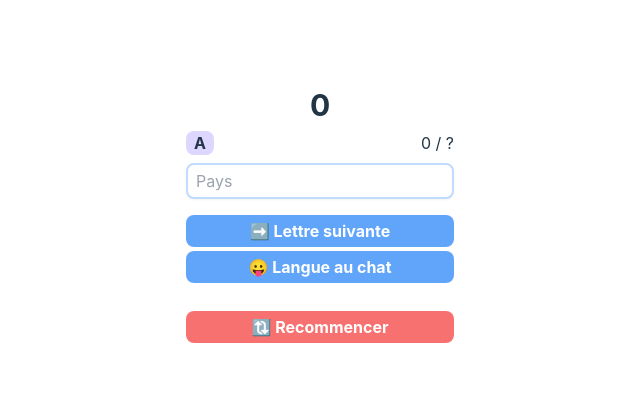
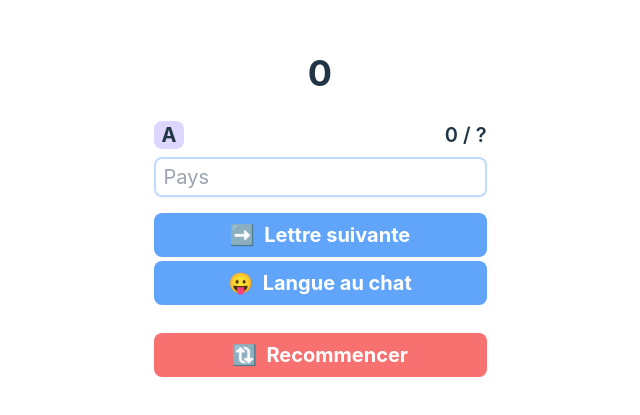
Before and after one commit to lgaroche/quiz-pays, a React (Vite) app: page / in a window 1280 px wide. Shown: the part 185-600 px from the top of the page, without its empty margins (320-960 px from the left). Built offline with nearby package versions, Linux system fonts and the light colour scheme.

Commit message:
ui: bigger

```diff
--- a/index.html
+++ b/index.html
@@ -3,7 +3,7 @@
   <head>
     <meta charset="UTF-8" />
     <link rel="manifest" href="/manifest.webmanifest" />
-    <meta name="viewport" content="width=device-width, initial-scale=1.0" />
+    <meta name="viewport" content="width=device-width, initial-scale=1.0, user-scalable=no" />
     <title>Trouve les pays</title>
   </head>
   <body>
--- a/src/App.tsx
+++ b/src/App.tsx
@@ -24,19 +24,19 @@ function App() {
 
   return (
     <div className='flex flex-col space-y-2'>
-      <h1 className="text-3xl font-bold">
+      <h1 className="text-4xl font-bold mb-5">
         {score}
       </h1>
       {
         currentLetter && <>
-          <div className="flex justify-between">
+          <div className="flex justify-between text-xl">
             <p className='rounded-lg bg-violet-200 px-2 font-bold'>{currentLetter?.toUpperCase()}</p>
-            <p>{numCountriesFound} / {total}</p>
+            <p className='font-semibold'>{numCountriesFound} / {total}</p>
           </div>
           <input
             type='text'
             placeholder='Pays'
-            className='border-2 border-blue-200 rounded-lg p-1 px-2 shadow-sm'
+            className='border-2 border-blue-200 rounded-lg p-1 px-2 shadow-sm text-xl'
             onKeyDown={(e) => {
               if (e.key === 'Enter') {
                 console.log(e.currentTarget.value)
@@ -52,13 +52,13 @@ function App() {
             ))}
           </div>
           <div className='flex flex-col space-y-1'>
-            <Button onClick={tryNextLetter}>➡️ Lettre suivante</Button>
-            <Button onClick={hint}>😛 Langue au chat</Button>
+            <Button onClick={tryNextLetter}>➡️&nbsp;&nbsp;Lettre suivante</Button>
+            <Button onClick={hint}>😛&nbsp;&nbsp;Langue au chat</Button>
           </div>
         </>
       }
       <div className='flex flex-col pt-5'>
-        <Button onClick={reset} className='bg-red-400'>🔃 Recommencer</Button>
+        <Button onClick={reset} className='bg-red-400'>🔃&nbsp;&nbsp;Recommencer</Button>
       </div>
     </div >
   )
--- a/src/Button.tsx
+++ b/src/Button.tsx
@@ -8,7 +8,7 @@ interface ButtonProps {
 
 const Button = ({ onClick, children, className }: ButtonProps) => {
   return (
-    <button onClick={onClick} className={`bg-blue-400 hover:bg-blue-300 text-white font-bold p-1 rounded-lg ${className}`}>
+    <button onClick={onClick} className={`bg-blue-400 hover:bg-blue-300 text-white font-bold text-xl p-2 rounded-lg ${className}`}>
       {children}
     </button>
   )
--- a/src/CountryGuess.tsx
+++ b/src/CountryGuess.tsx
@@ -18,7 +18,7 @@ const CountryGuess = ({ country }: { country: string }) => {
   return (
     <div>
       <div
-        className={`p-1 px-2 rounded-lg shadow-sm font-semibold ${hintedCountries.has(country) ? 'bg-orange-200' : 'bg-green-200'}`}
+        className={`p-2 rounded-lg shadow-sm font-semibold text-xl ${hintedCountries.has(country) ? 'bg-orange-200' : 'bg-green-200'}`}
       >
         {
           !guessingCapital ?
@@ -41,7 +41,7 @@ const CountryGuess = ({ country }: { country: string }) => {
               autoFocus
               type='text'
               placeholder={`Capitale ${country}`}
-              className="bg-transparent"
+              className="bg-transparent text-xl"
               onKeyDown={(e) => {
                 if (e.key === 'Enter') {
                   guessCapital(country, e.currentTarget.value)
```
